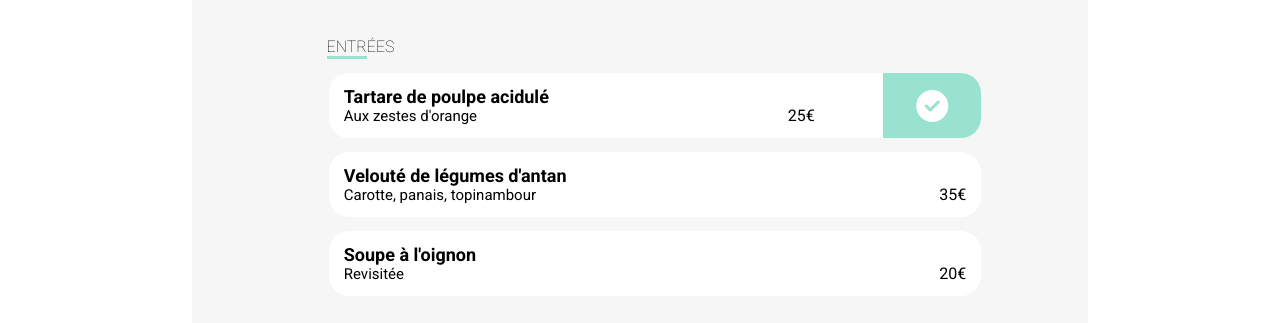
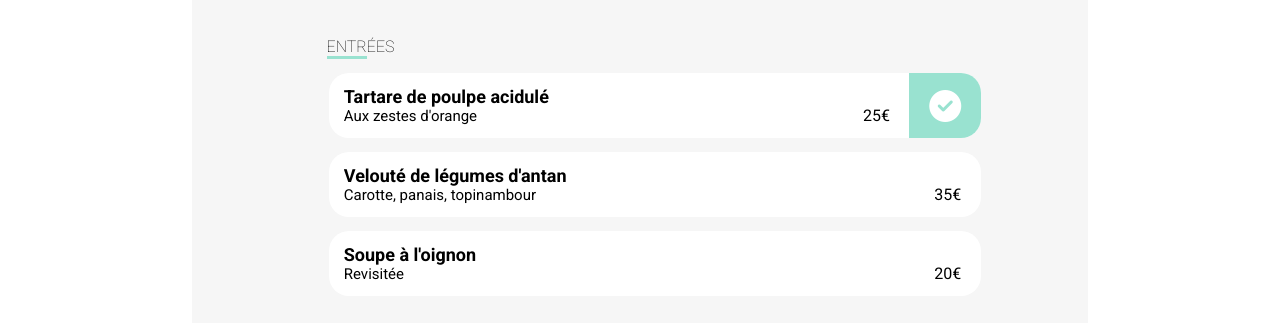
Before and after one commit to Ma-Eum/Ohmyfood_Gachelin_Claire_3_code_052024, a plain HTML site: page alafrancaise.html in a window 1280 px wide. In both pictures the pointer is over the element "25€". Shown: the part 477-800 px from the top of the page. Drawn offline with Linux system fonts and the light colour scheme; a web font is replaced by a local one.

Commit message:
Reduction de l'espace entre le prix et la validation en vue desktop

```diff
--- a/assets/css/style-menu.css
+++ b/assets/css/style-menu.css
@@ -159,6 +159,7 @@ h1.menut-entete-title {
 
 .menu-card-price-container{
     padding-right: 15px;
+    margin-right: 5px;
 }
 
 .menu-card-title,
@@ -179,7 +180,8 @@ h1.menut-entete-title {
 }
 
 .menu-card:hover .menu-card-price-container {
-    width: 40%;
+    width: 30%;
+    align-items: flex-end;
 }
 
 .menu-card:hover .menu-card-extra {
@@ -335,6 +337,14 @@ h1.menut-entete-title {
     .menu-card-container {
         width: 80%;
     }
+
+    .menu-card:hover .menu-card-price-container {
+        width: 28%;
+    }
+
+    .menu-card:hover .menu-card-extra {
+        width: 14%;
+    }
 }
 
 /* Desktop */
@@ -360,4 +370,13 @@ h1.menut-entete-title {
     .menu-card-container {
         width: 70%;
     }
+
+    .menu-card:hover .menu-card-price-container {
+        width: 20%;
+    }
+
+    .menu-card:hover .menu-card-extra {
+        width: 11%;
+    }
+
 }
```
